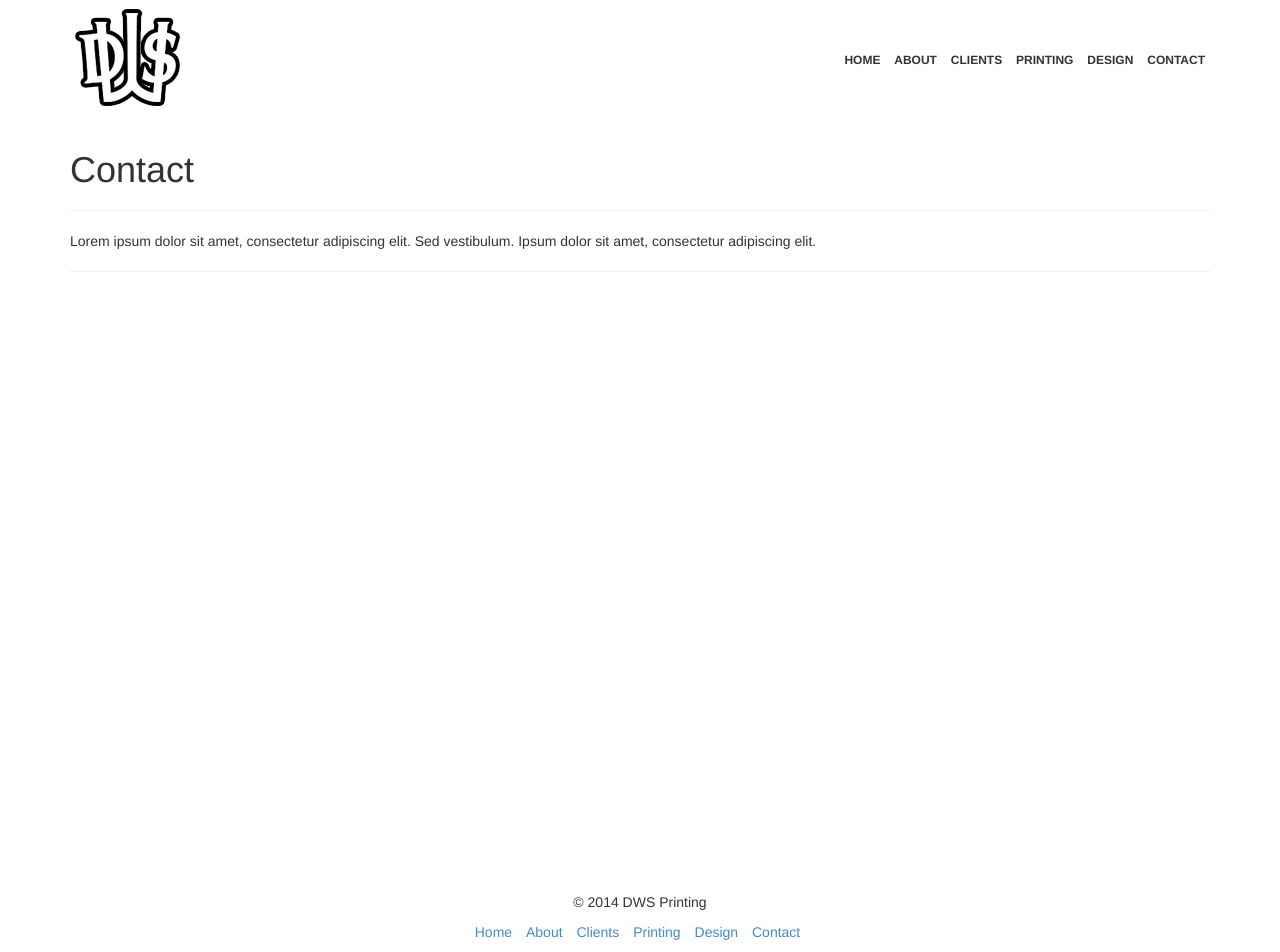
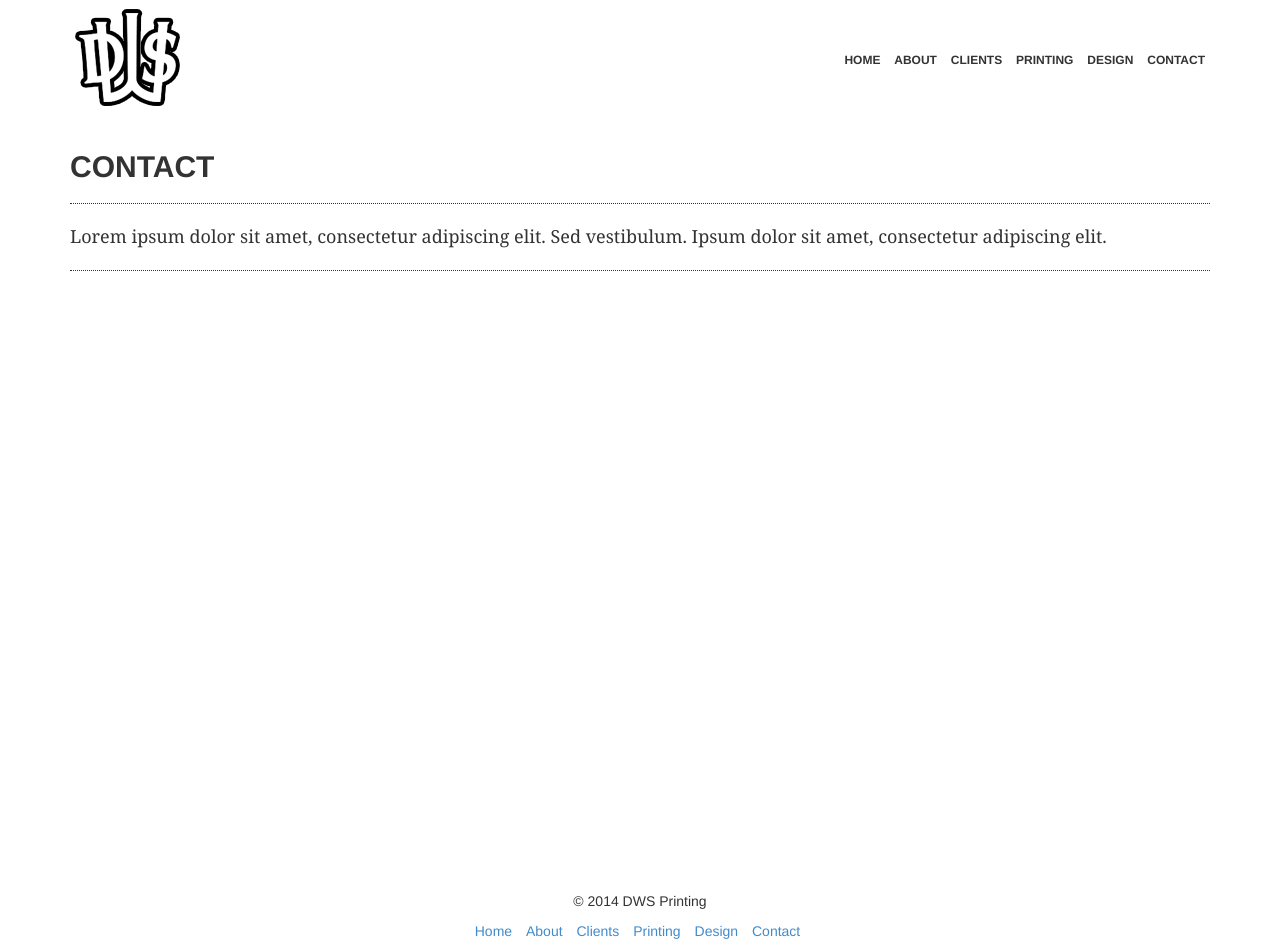
Before and after one commit to moizk/DWS-Jekyll, a Jekyll site: the page built from contact.html, in a window 1280 px wide. Built offline with Jekyll 4.4.1, drawn with Linux system fonts in a browser that asks for light colours; nearby versions of some CDN libraries; Markdown is read by kramdown in place of the engine named in the settings.

Commit message:
refactor page header code

```diff
--- a/contact.html
+++ b/contact.html
@@ -4,9 +4,11 @@
 ---
 
 <div class="container">
-  <h1>Contact</h1>
-  <hr>
-  <p>Lorem ipsum dolor sit amet, consectetur adipiscing elit. Sed vestibulum. Ipsum dolor sit amet, consectetur adipiscing elit.</p>
-  <hr>
+  <div class="dws-page-header">
+    <h2>Contact</h2>
+    <hr>
+    <p>Lorem ipsum dolor sit amet, consectetur adipiscing elit. Sed vestibulum. Ipsum dolor sit amet, consectetur adipiscing elit.</p>
+    <hr>
+  </div>
   <div id="dws_contact_page_map"></div>
 </div>
--- a/css/main.scss
+++ b/css/main.scss
@@ -75,7 +75,7 @@
   }
 }
 
-div.about-page {
+div.dws-page-header {
   h2 {
     /* Positioning */
     /* Box-model */
```
Also changed, not shown: about.html (+7 -5 lines).
